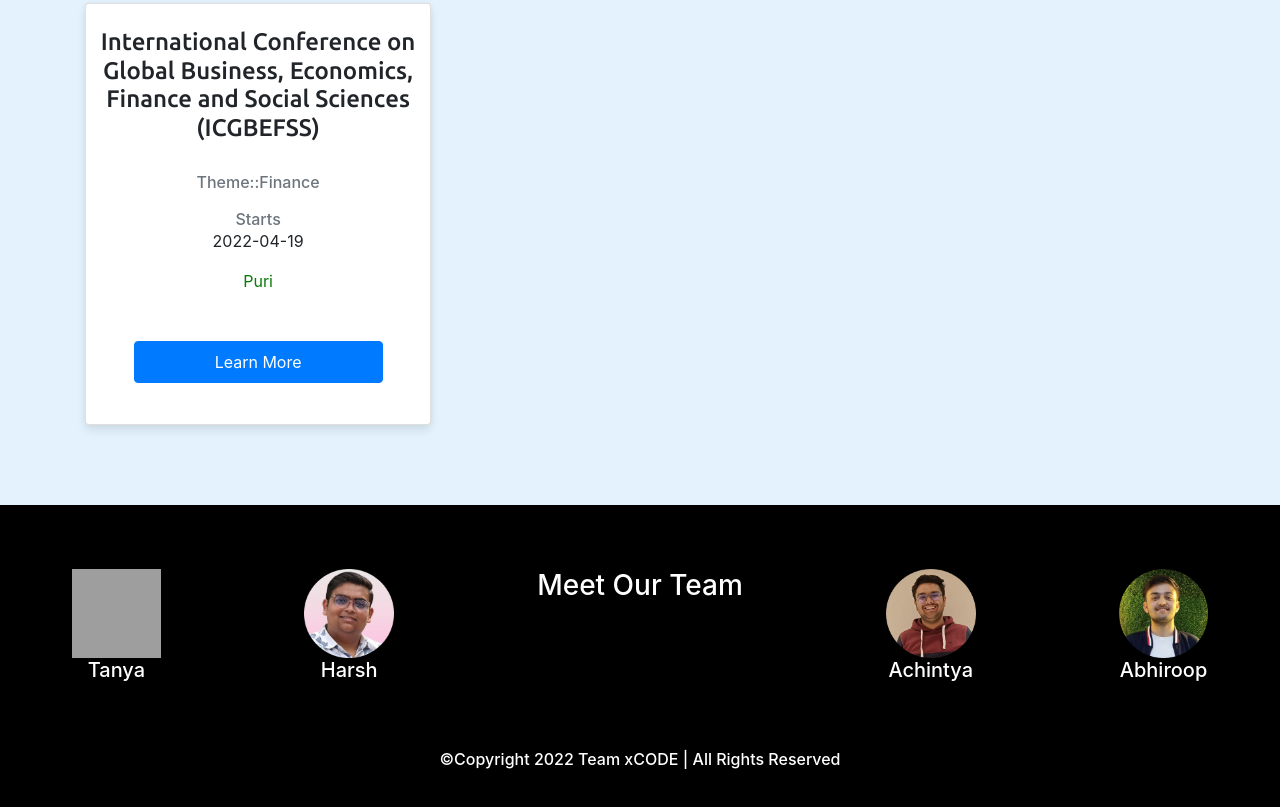
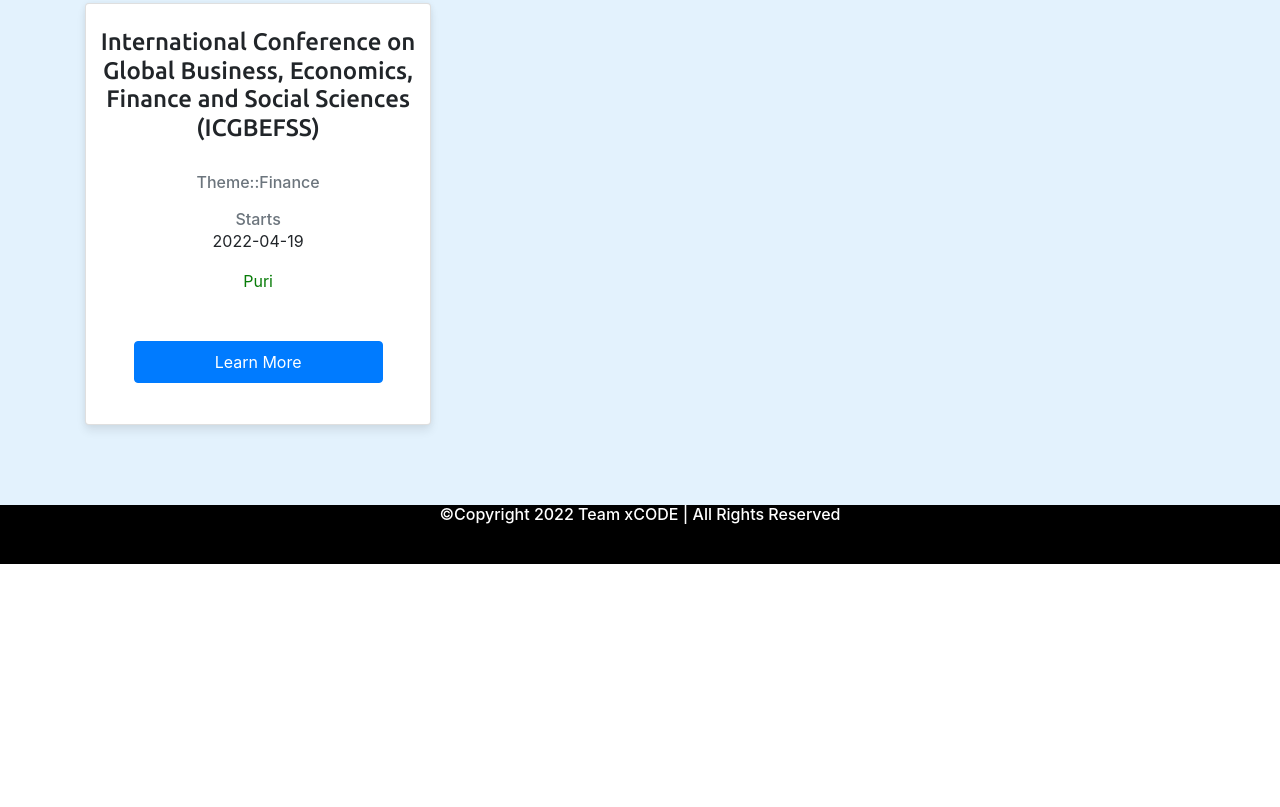
Before and after one commit to Abhiroop-Singh/H4B-Team-xCODE, a website: page public/index.html in a window 1280 px wide. Shown: the part 4492-5299 px from the top of the page. After the commit the page ends 5056 px from the top, so only its background shows below. Drawn offline with nearby package versions, Linux system fonts and the light colour scheme; grey boxes are pictures that could not be loaded; a web font is replaced by a local one.

Commit message:
removed photos from footer

```diff
--- a/public/index.html
+++ b/public/index.html
@@ -201,36 +201,6 @@
   -->
 
   <section id="footer">
-
-    <div class="footer-img1">
-      <!-- <div>
-      <img src="images/ravi.png" alt="">
-      <h5>Ravi</h5>
-    </div> -->
-      <div>
-      <img src="images/IMG_20220210_141548_260-modified.png" alt="">
-      <h5>Tanya</h5>
-    </div>
-      <div>
-      <img src="images/photostudio-8-designify-modified.png" alt="">
-      <h5>Harsh</h5>
-    </div>
-      <h3>Meet Our Team</h3>
-      <div>
-      <img src="images/Achintya.png" alt="">
-      <h5>Achintya</h5>
-    </div>
-      <div>
-      <img src="images/abhiroop.png" alt="">
-      <h5>Abhiroop</h5>
-    </div>
-      <!-- <div>
-      <img src="images/jj.png" alt="">
-      <h5>Ansh</h5>
-    </div> -->
-
-    </div>
-
       <div class="footer-img2">
         <h6>&copy;Copyright 2022 Team xCODE&nbsp| All Rights Reserved</h6>
       </div>
```
